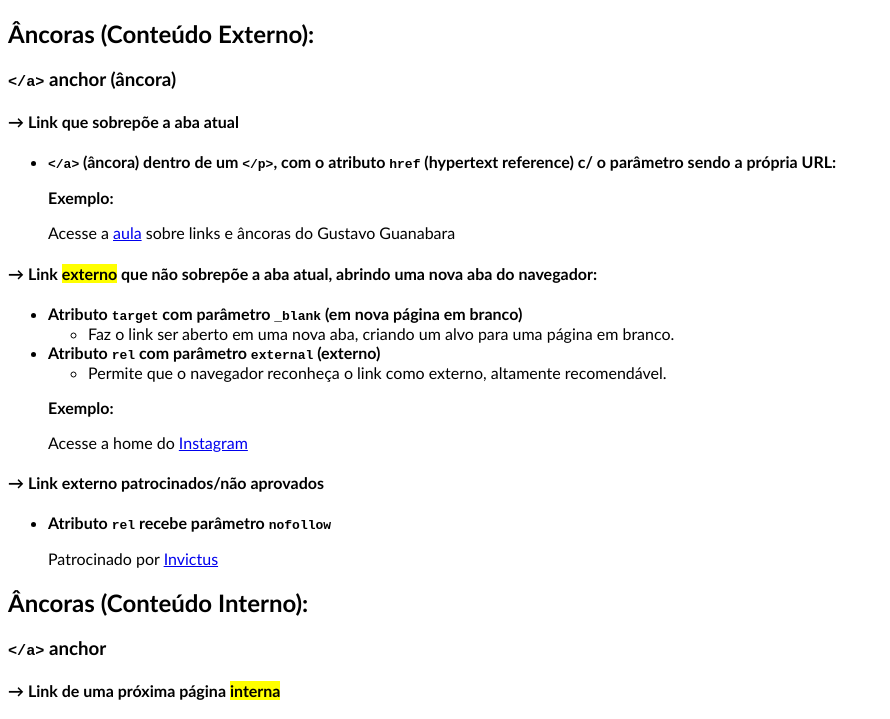
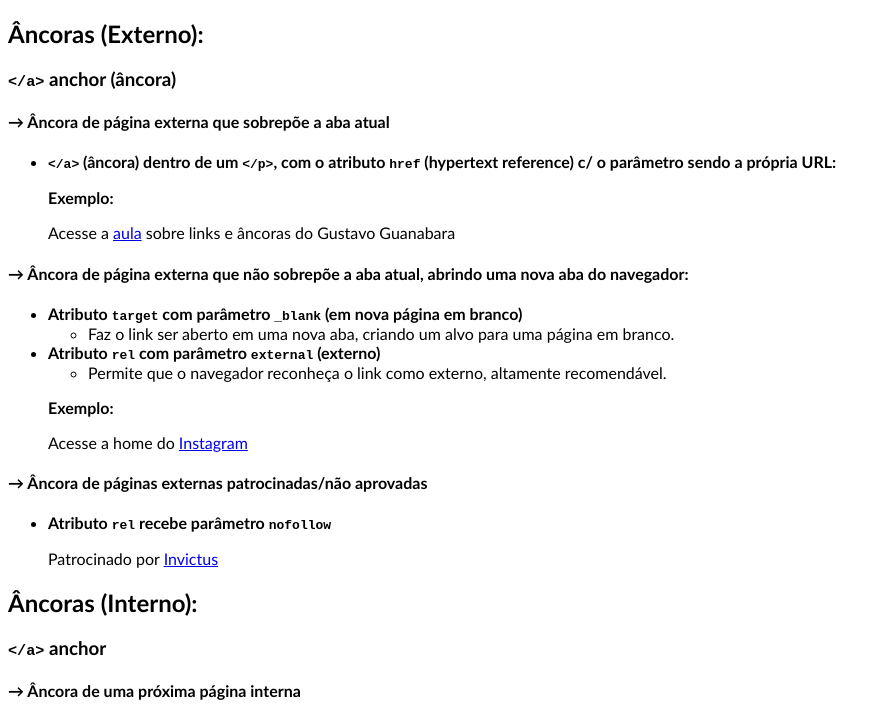
Before and after one commit to victorhugoricarte/external-and-internal-archors, a plain HTML site: page index.html in a window 1280 px wide. Shown: the part 63-782 px from the top of the page, without its empty margins (0-890 px from the left). Drawn offline with Linux system fonts and the light colour scheme; files that its build step writes are made by us from their sources.

Commit message:
Alteração em arquivos html

```diff
--- a/index.html
+++ b/index.html
@@ -4,21 +4,21 @@
         <meta charset = "UTF-8">
         <meta name = "viewport" content = "width=device-width, initial-scale = 1.0">
         <title>Hyperlinks</title>
-        <link rel="stylesheet" href="styles.css">
+        <link rel="stylesheet" href="assets/css/styles.css">
     </head>
     <body>
         <h1>Tipos de Âncoras</h1>
 
-        <h2>Âncoras (Conteúdo Externo):</h2>
+        <h2>Âncoras (Externo):</h2>
         <h3><code>&lt;/a&gt;</code> anchor (âncora)</h3>
-        <h4><strong>&rarr; Link que sobrepõe a aba atual</strong></h4>
+        <h4><strong>&rarr; Âncora de página externa que sobrepõe a aba atual</strong></h4>
         <ul>
             <li><strong><code>&lt;/a&gt;</code> (âncora) dentro de um <code>&lt;/p&gt;</code>,  com o atributo <code>href</code> (hypertext reference) c/ o parâmetro sendo a própria URL:</strong></li>
             <p><strong>Exemplo:</strong></p>
             <p>Acesse a <a href="https://www.youtube.com/watch?v=LeOVXQDsAIY&list=PLHz_AreHm4dkZ9-atkcmcBaMZdmLHft8n&index=28"">aula</a> sobre links e âncoras do Gustavo Guanabara</p>
         </ul>
 
-        <h4><strong>&rarr; Link <mark>externo</mark> que não sobrepõe a aba atual, abrindo uma nova aba do navegador:</strong></h4>
+        <h4><strong>&rarr; Âncora de página externa que não sobrepõe a aba atual, abrindo uma nova aba do navegador:</strong></h4>
         <ul>
             <li><strong>Atributo <code>target</code> com parâmetro <code>_blank</code> (em nova página em branco)</strong>
             <ul><li>Faz o link ser aberto em uma nova aba, criando um alvo para uma página em branco.</li></ul></li>
@@ -26,16 +26,16 @@
             <p><strong>Exemplo:</strong></p>
             <p>Acesse a home do <a href="https://www.instagram.com" target="_blank" rel="external">Instagram</a></p>
         </ul>
-        <h4><strong>&rarr; Link externo patrocinados/não aprovados</strong></h4>
+        <h4><strong>&rarr; Âncora de páginas externas patrocinadas/não aprovadas</strong></h4>
         <ul>
             <li><strong>Atributo <code>rel</code> recebe parâmetro <code>nofollow</code></strong></li>
             <p>Patrocinado por <a href="https://www.invictus.com.br/" target="_blank" rel="nofollow">Invictus</a></p>
         </ul>
 
-        <h2>Âncoras (Conteúdo Interno):</h2>
+        <h2>Âncoras (Interno):</h2>
         <h3><code>&lt;/a&gt;</code> anchor</h3>
 
-        <h4><strong>&rarr; Link de uma próxima página <mark>interna</mark></strong></h4>
+        <h4><strong>&rarr; Âncora de uma próxima página interna</strong></h4>
         <ul>
             <li><strong>Atributo <code>href</code> com o parâmetro sendo um documento HTML</strong></li>
             <ul><li>É recomendável que esse documento esteja localizado dentro do mesmo projeto/pasta, e caso esteja dentro de uma pasta dentro desse mesmo projeto será necessária a menção da mesma (pasta/documento).</li></ul>
@@ -44,7 +44,7 @@
             <p><a href = "pag002.html" rel = "next" target="_self">Próxima Página [&rarr;]</a></p>
         </ul>
 
-        <h4>&rarr; Hyperlink para uma página interna dentro de uma pasta</h4>
+        <h4>&rarr; Âncora para uma página interna dentro de uma pasta</h4>
         <ul>Acesse a <a href="pages/pag003.html" rel="next" target="_self">Página de Notícias</a></ul>
 
 
```
Also changed, not shown: pag002.html (+1 -1 lines), pages/pag003.html (+1 -1 lines).
